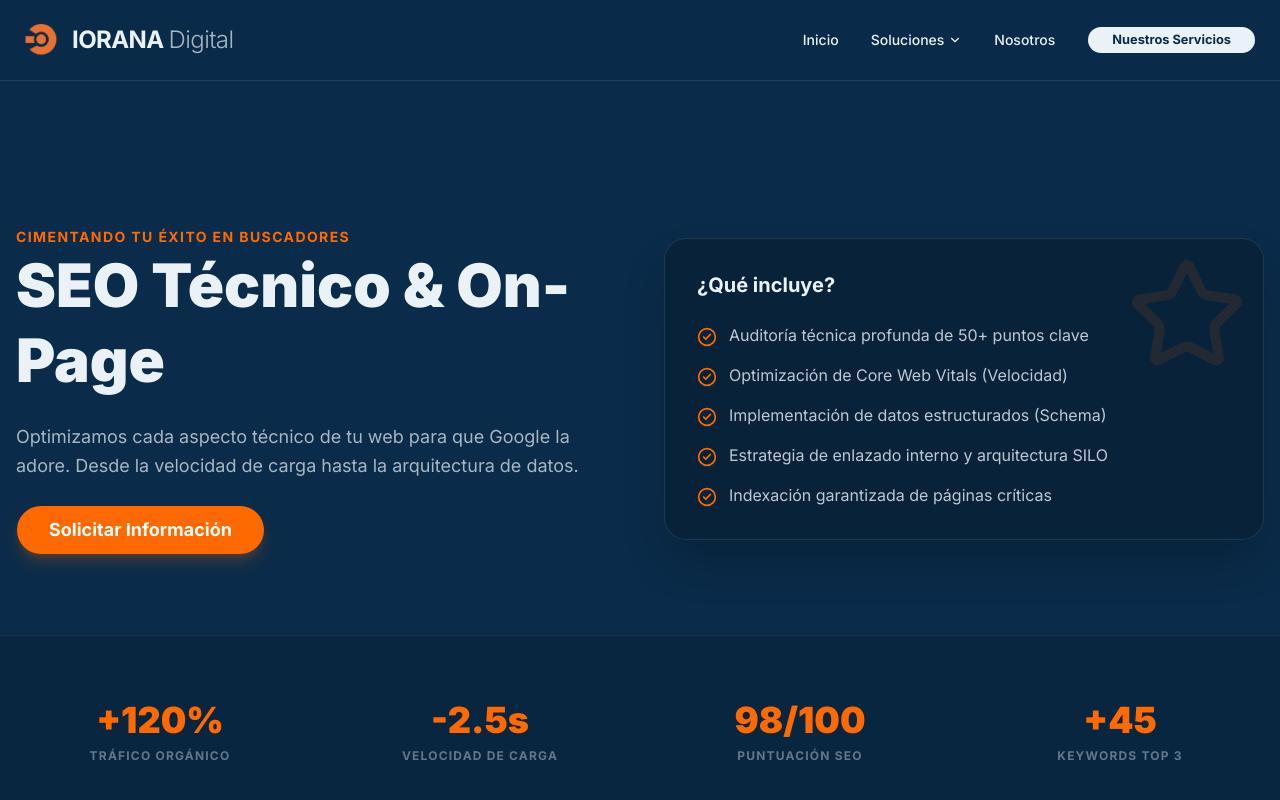
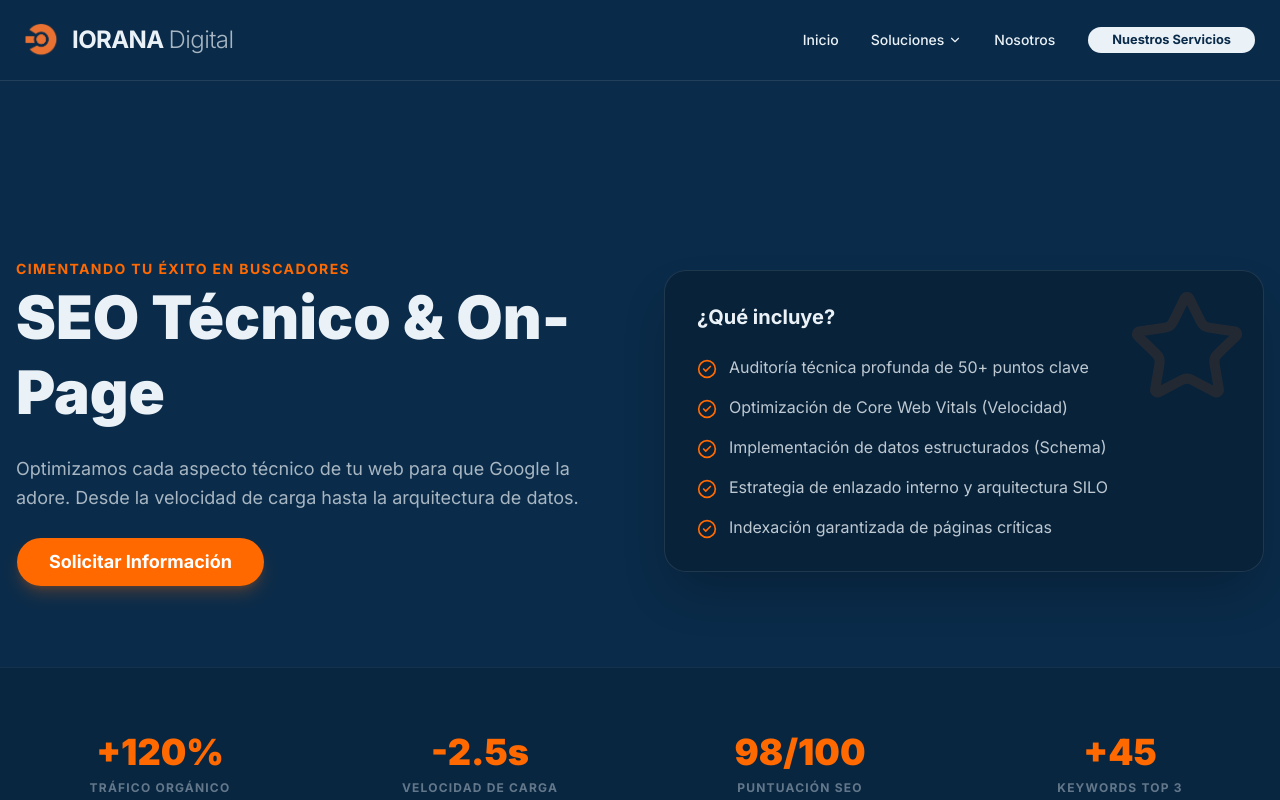
Before and after one commit to ioranadigital/iorana-next, a Next.js app: page /servicios/automatizaciones in a window 1280 px wide. Shown: the top 800 px of the page. Built offline with nearby package versions, Linux system fonts and the light colour scheme.

Commit message:
Update ServicePageTemplate.tsx

```diff
--- a/components/ServicePageTemplate.tsx
+++ b/components/ServicePageTemplate.tsx
@@ -7,7 +7,6 @@ import { Button } from "@/components/ui/button";
 import ContactSection from "@/components/ContactSection";
 import FAQSection from "@/components/FAQSection";
 
-// Definimos la interfaz para que TypeScript no de error
 export interface ServicePageProps {
   title: string;
   subtitle: string;
@@ -18,10 +17,6 @@ export interface ServicePageProps {
   stats: Array<{ label: string; value: string }>;
 }
 
-/**
- * Cambiamos el nombre a ServicePageTemplate para que coincida con
- * las importaciones de tus archivos de servicios y soluciones.
- */
 const ServicePageTemplate = ({
   title,
   subtitle,
@@ -31,11 +26,10 @@ const ServicePageTemplate = ({
   stats
 }: ServicePageProps) => {
   return (
-    /* Contenedor principal - Aseguramos que no haya rellenos extraños al final */
     <div className="bg-[#0a2b49] min-h-screen">
 
-      {/* HERO SECTION */}
-      <section className="pt-32 pb-20 px-4">
+      {/* HERO SECTION - pt-40 para dar aire bajo el Navbar fijo */}
+      <section className="pt-40 pb-20 px-4">
         <div className="max-w-7xl mx-auto grid grid-cols-1 lg:grid-cols-2 gap-12 items-center">
           <motion.div
             initial={{ opacity: 0, x: -20 }}
@@ -115,8 +109,7 @@ const ServicePageTemplate = ({
       <FAQSection />
       <ContactSection />
 
-      {/* ⚠️ NOTA: El Footer NO se incluye aquí.
-          Se renderiza únicamente desde PageLayout para evitar duplicados. */}
+      {/* El Footer NO se incluye aquí. Se renderiza automáticamente desde el layout global de Next.js */}
     </div>
   );
 };
```
